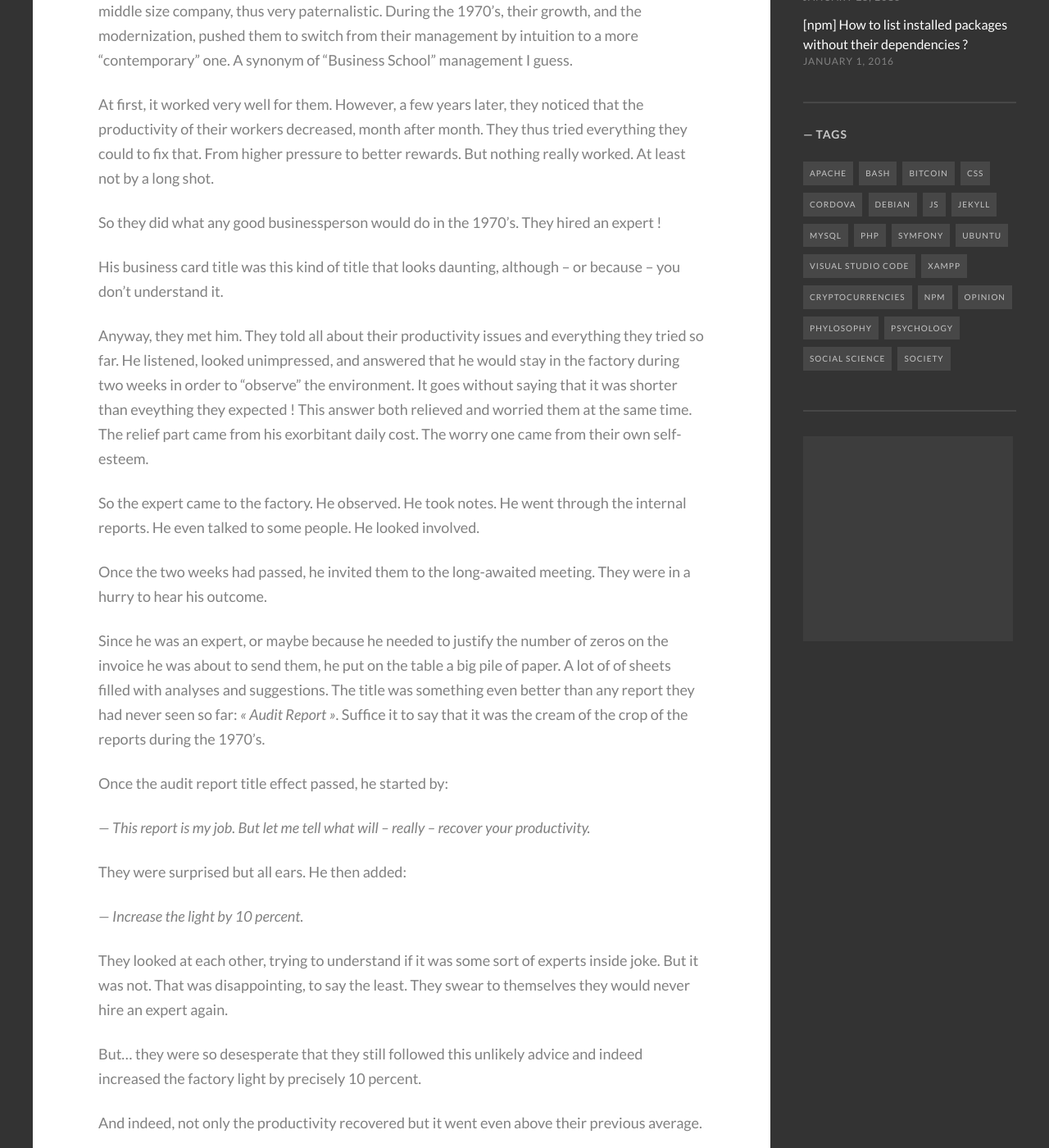
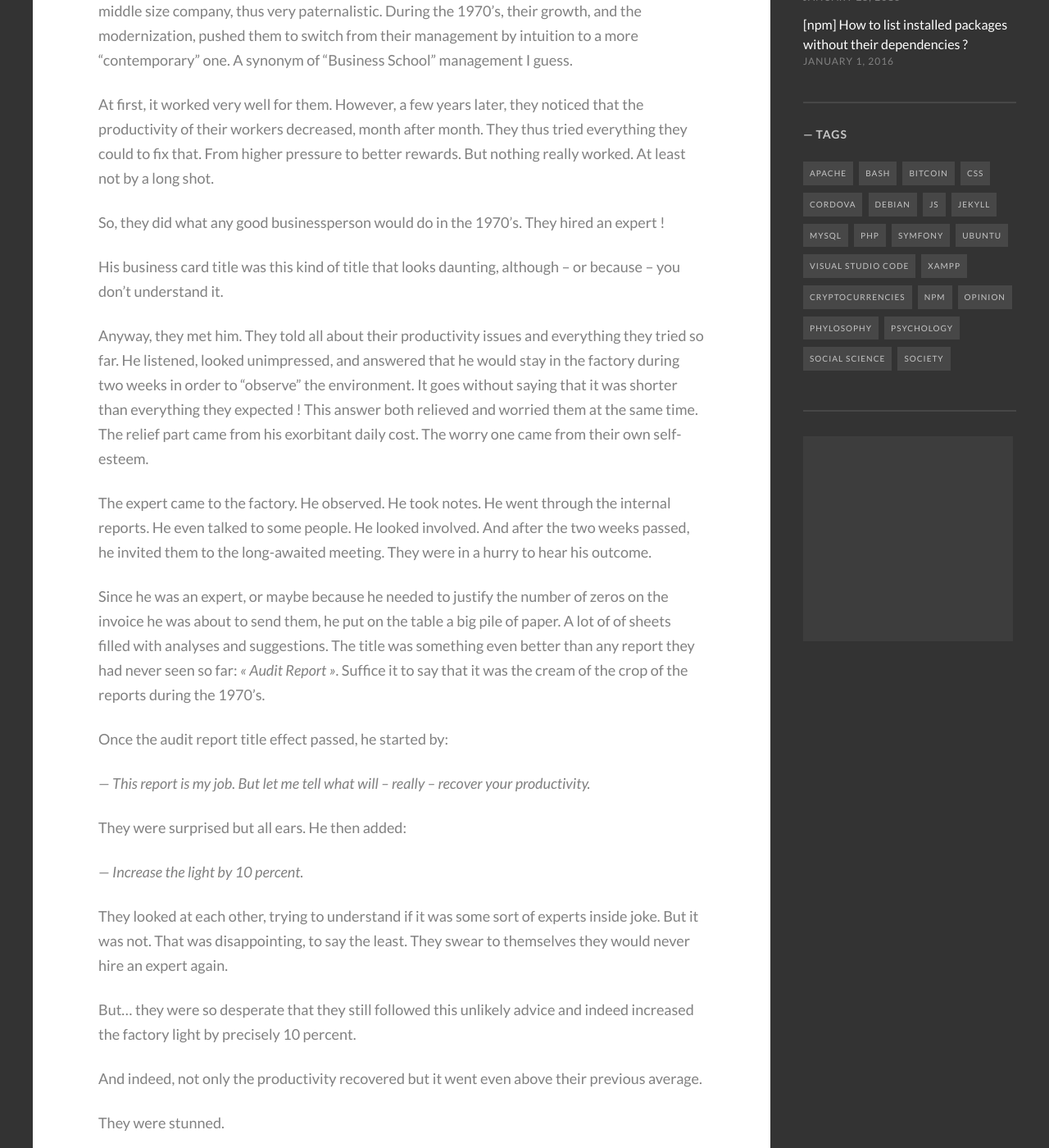
Before and after one commit to ivangabriele/blog, a Jekyll site: the page built from _posts/2018-01-26-the-story-of-a-factory-light.md, in a window 1280 px wide and 1400 px high, scrolled down 1079 px. Shown: the whole window at 82% size. Built offline with Jekyll 4.4.1, drawn with Linux system fonts in a browser that asks for light colours; some web fonts are replaced; comment, search, counter and statistics services are not loaded; some of the changed text lies outside the part shown.

Commit message:
posts: update

```diff
--- a/_posts/2018-01-26-the-story-of-a-factory-light.md
+++ b/_posts/2018-01-26-the-story-of-a-factory-light.md
@@ -15,15 +15,13 @@
 
 At first, it worked very well for them. However, a few years later, they noticed that the productivity of their workers decreased, month after month. They thus tried everything they could to fix that. From higher pressure to better rewards. But nothing really worked. At least not by a long shot.
 
-So they did what any good businessperson would do in the 1970's. They hired an expert !
+So, they did what any good businessperson would do in the 1970's. They hired an expert !
 
 His business card title was this kind of title that looks daunting, although – or because – you don't understand it.
 
-Anyway, they met him. They told all about their productivity issues and everything they tried so far. He listened, looked unimpressed, and answered that he would stay in the factory during two weeks in order to "observe" the environment. It goes without saying that it was shorter than eveything they expected ! This answer both relieved and worried them at the same time. The relief part came from his exorbitant daily cost. The worry one came from their own self-esteem.
+Anyway, they met him. They told all about their productivity issues and everything they tried so far. He listened, looked unimpressed, and answered that he would stay in the factory during two weeks in order to "observe" the environment. It goes without saying that it was shorter than everything they expected ! This answer both relieved and worried them at the same time. The relief part came from his exorbitant daily cost. The worry one came from their own self-esteem.
 
-So the expert came to the factory. He observed. He took notes. He went through the internal reports. He even talked to some people. He looked involved.
-
-Once the two weeks had passed, he invited them to the long-awaited meeting. They were in a hurry to hear his outcome.
+The expert came to the factory. He observed. He took notes. He went through the internal reports. He even talked to some people. He looked involved. And after the two weeks passed, he invited them to the long-awaited meeting. They were in a hurry to hear his outcome.
 
 Since he was an expert, or maybe because he needed to justify the number of zeros on the invoice he was about to send them, he put on the table a big pile of paper. A lot of of sheets filled with analyses and suggestions. The title was something even better than any report they had never seen so far: *« Audit Report »*. Suffice it to say that it was the cream of the crop of the reports during the 1970's.
 
@@ -37,7 +35,7 @@
 
 They looked at each other, trying to understand if it was some sort of experts inside joke. But it was not. That was disappointing, to say the least. They swear to themselves they would never hire an expert again.
 
-But... they were so desesperate that they still followed this unlikely advice and indeed increased the factory light by precisely 10 percent.
+But... they were so desperate that they still followed this unlikely advice and indeed increased the factory light by precisely 10 percent.
 
 And indeed, not only the productivity recovered but it went even above their previous average.
 
```
Also changed, not shown: other parts of _posts/2018-01-26-the-story-of-a-factory-light.md (+2 -2 lines).
